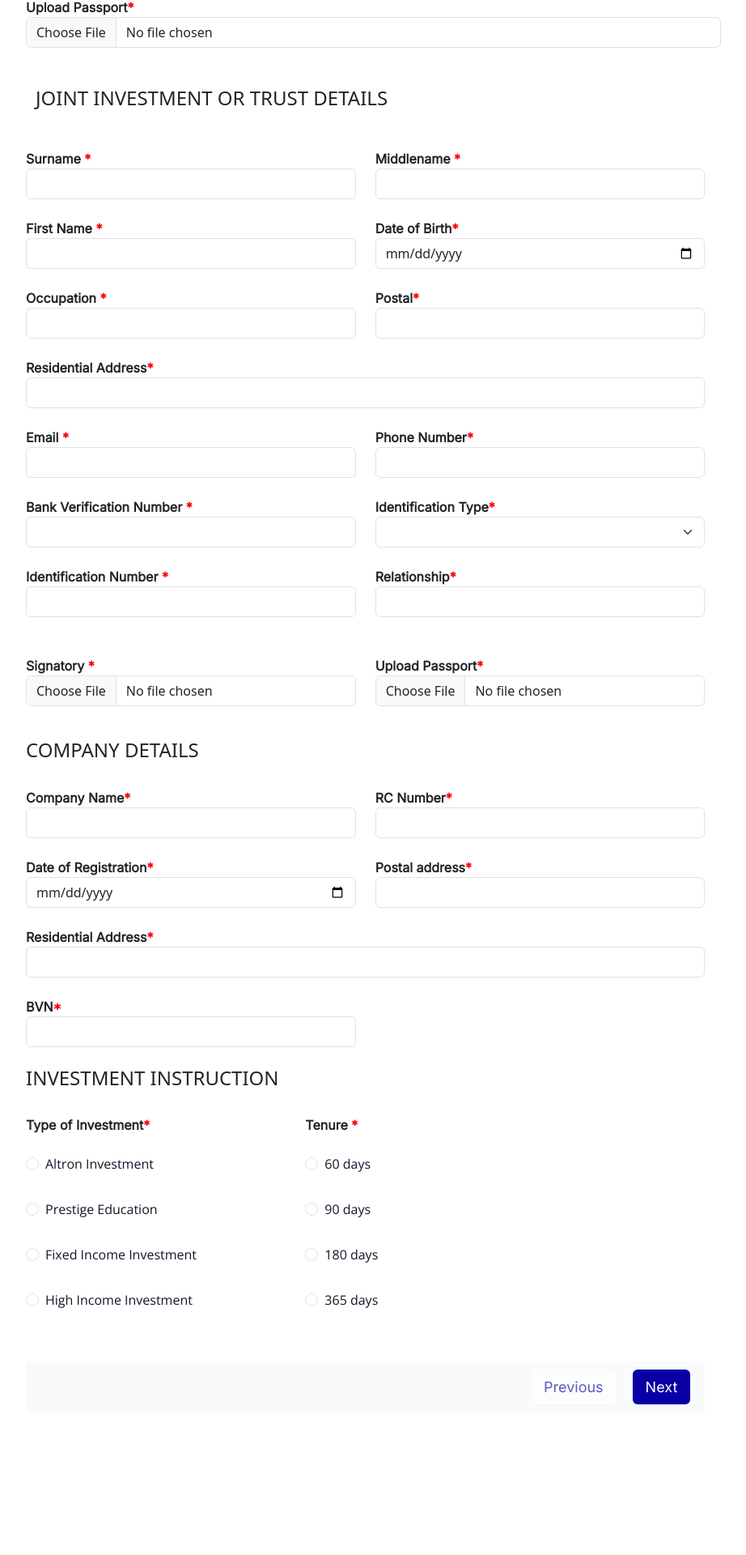
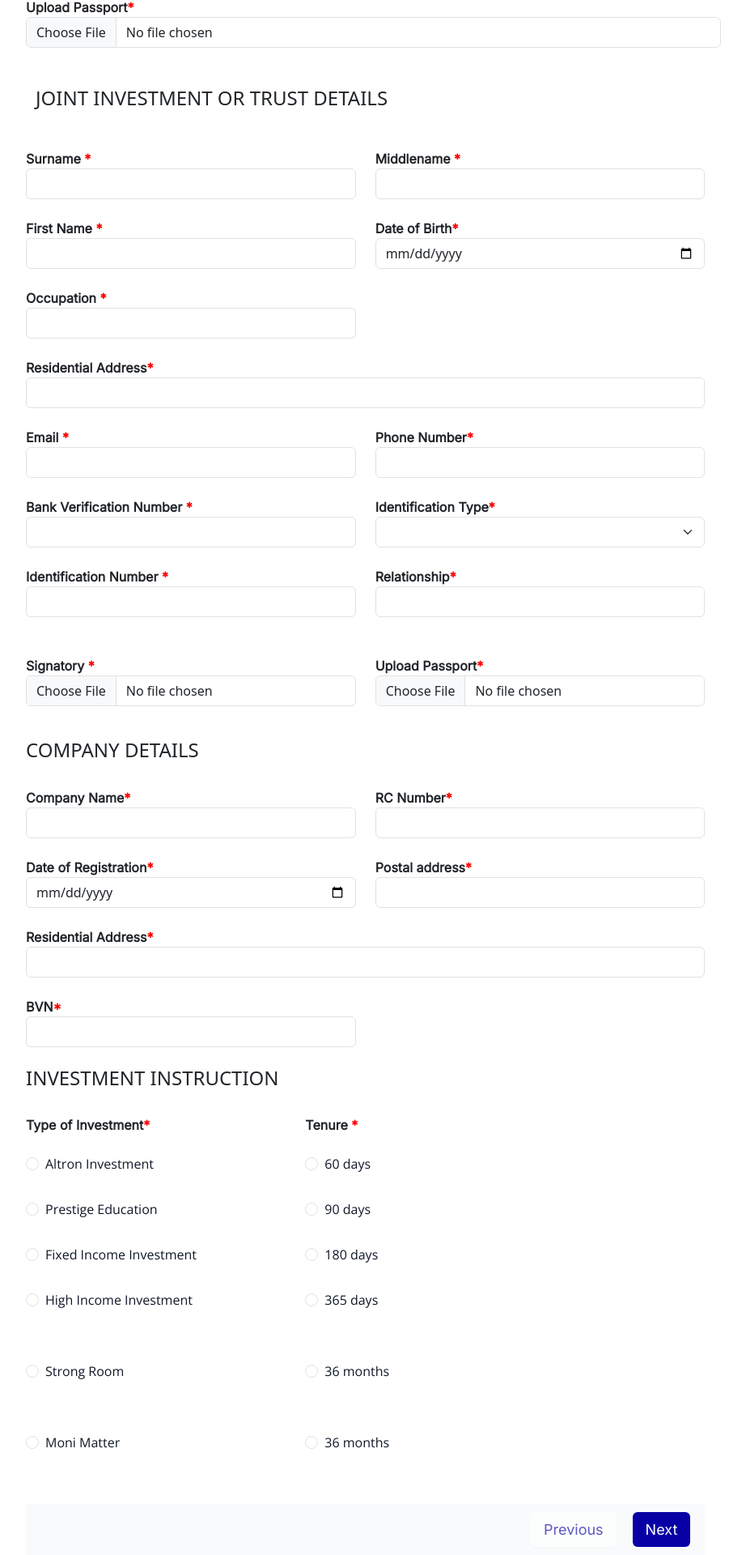
Before and after one commit to kachikodes/Digi-Form, an Angular app: page /afl-form in a window 1280 px wide. Shown: the part 850-2770 px from the top of the page at 81% size, without its empty margins (200-1122 px from the left). Before the commit the page ends 2642 px from the top, so only its background shows below. Built offline with nearby package versions, Linux system fonts and the light colour scheme.

Commit message:
beneficiaries and radio check

```diff
--- a/src/app/afl-form/afl-form.component.html
+++ b/src/app/afl-form/afl-form.component.html
@@ -87,15 +87,6 @@
               formControlName="occupation"
             />
           </div>
-          <div class="col-md-5 col-12">
-            <label>Postal<span class="aster">*</span></label>
-            <input
-              type="text"
-              id="Surname"
-              class="form-control"
-              formControlName="postal"
-            />
-          </div>
         </div>
 
         <div class="row mb-4">
@@ -147,6 +138,8 @@
               <option selected >Select</option>
               <option value="NIN">NIN</option>
               <option value="Driver's licence">Driver's licence</option>
+              <option value="Driver's licence">Voters card</option>
+              <option value="Driver's licence">Passport</option>
             </select>
           </div>
         </div>
@@ -229,15 +222,7 @@
                 formControlName="j_occupation"
               />
             </div>
-            <div class="col-md-5 col-12">
-              <label>Postal<span class="aster">*</span></label>
-              <input
-                type="text"
-                id="Surname"
-                class="form-control"
-                formControlName="j_postal"
-              />
-            </div>
+
           </div>
 
           <div class="row mb-4">
@@ -553,6 +538,70 @@
           </div>
 
           <div class="row mb-5">
+            <div class="col-sm-4 col-7">
+              <div class="form-check">
+                <input
+                  class="form-check-input"
+                  type="radio"
+                  name="investment"
+                  id="flexRadioDefault1"
+                  formControlName="investment"
+                  value="Strong Room"
+                />
+                <p class="form-check-label" for="flexRadioDefault1">
+                  Strong Room
+                </p>
+              </div>
+            </div>
+
+            <div class="col-sm-4 col-5">
+              <div class="form-check">
+                <input
+                  class="form-check-input"
+                  type="radio"
+                  name="tenure"
+                  id="flexRadioDefault"
+                  formControlName="tenure"
+                  value="36 months"
+                />
+                <p class="form-check-label" for="flexRadioDefault1">36 months</p>
+              </div>
+            </div>
+          </div>
+
+          <div class="row mb-5">
+            <div class="col-sm-4 col-7">
+              <div class="form-check">
+                <input
+                  class="form-check-input"
+                  type="radio"
+                  name="investment"
+                  id="flexRadioDefault1"
+                  formControlName="investment"
+                  value="Moni Matter"
+                />
+                <p class="form-check-label" for="flexRadioDefault1">
+                  Moni Matter
+                </p>
+              </div>
+            </div>
+
+            <div class="col-sm-4 col-5">
+              <div class="form-check">
+                <input
+                  class="form-check-input"
+                  type="radio"
+                  name="tenure"
+                  id="flexRadioDefault"
+                  formControlName="tenure"
+                  value="36 months"
+                />
+                <p class="form-check-label" for="flexRadioDefault1">36 months</p>
+              </div>
+            </div>
+          </div>
+
+          <div class="row mb-5">
             <div class="col-md-10 col-12">
               <div class="backg move-right">
                 <div class="space-me">
--- a/src/app/afl-two/afl-two.component.html
+++ b/src/app/afl-two/afl-two.component.html
@@ -187,73 +187,6 @@
           </div>
         </div>
 
-        <div class="container mb-3">
-          <h4>beneficiaries 2 (next of kin)</h4>
-        </div>
-
-        <div class="row mb-3">
-          <div class="col-sm-5 col-12">
-            <label>Name<span class="aster"> *</span></label>
-            <input type="text" id="name" class="form-control" formControlName="b2_name" />
-          </div>
-          <div class="col-sm-5 col-12">
-            <label>Phone Number<span class="aster"> *</span></label>
-            <input type="tel" id="phone-no" class="form-control" formControlName="b2_phone_no" />
-          </div>
-        </div>
-
-        <div class="row mb-4">
-          <div class="col-sm-10 col-12">
-            <label>Residential Address<span class="aster">*</span></label>
-            <input type="text" id="address" class="form-control" formControlName="b2_address" />
-          </div>
-        </div>
-
-        <div class="row mb-5">
-          <div class="col-sm-5 col-12">
-            <label>Percentage (%)<span class="aster"> *</span></label>
-            <input
-              type="percentage"
-              id="percentage"
-              class="form-control"
-              formControlName="b2_percentage"
-            />
-          </div>
-        </div>
-
-        <div class="container mb-3">
-          <h4>beneficiaries 3 (next of kin)</h4>
-        </div>
-
-        <div class="row mb-3">
-          <div class="col-sm-5 col-12">
-            <label>Name<span class="aster"> *</span></label>
-            <input type="text" id="name" class="form-control" formControlName="b3_name" />
-          </div>
-          <div class="col-sm-5 col-12">
-            <label>Phone Number<span class="aster"> *</span></label>
-            <input type="no" id="phone-no" class="form-control" formControlName="b3_phone_no" />
-          </div>
-        </div>
-
-        <div class="row mb-4">
-          <div class="col-sm-10 col-12">
-            <label>Residential Address<span class="aster">*</span></label>
-            <input type="text" id="address" class="form-control" formControlName="b3_address" />
-          </div>
-        </div>
-
-        <div class="row mb-3">
-          <div class="col-sm-5 col-12">
-            <label>Percentage (%)<span class="aster"> *</span></label>
-            <input
-              type="percentage"
-              id="percentage"
-              class="form-control"
-              formControlName="b3_percentage"
-            />
-          </div>
-        </div>
 
         <div class="row mb-5">
           <div class="col-sm-5 col-12 mb-3">
```
